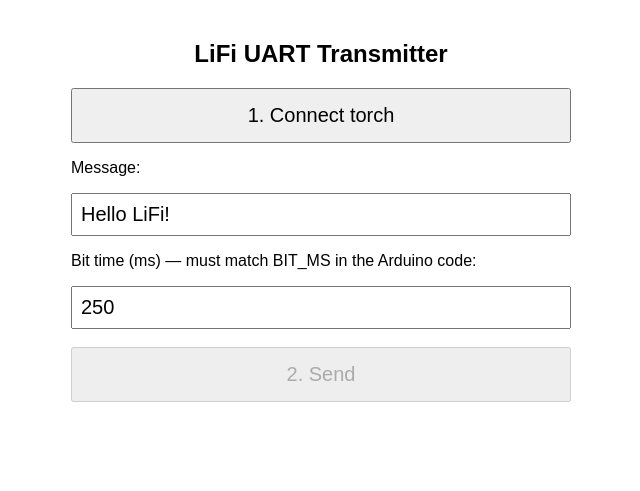
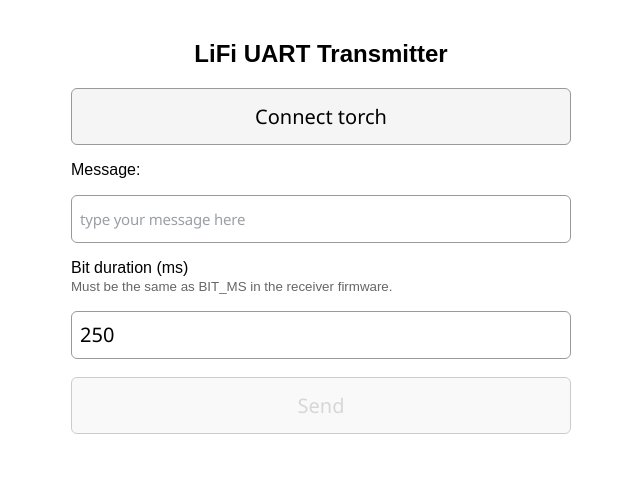
Before and after one commit to lotuspachat/LiFi-Data-Transfering-system, a plain HTML site: page docs/index.html in a window 1280 px wide. Shown: the whole page, without its empty margins (319-959 px from the left). Drawn offline with Linux system fonts and the light colour scheme.

Commit message:
Updated transmitter website and circuit

```diff
--- a/docs/index.html
+++ b/docs/index.html
@@ -4,17 +4,49 @@
   <meta charset="UTF-8">
   <meta name="viewport" content="width=device-width, initial-scale=1">
   <title>LiFi Transmitter</title>
+  <style>
+    button, input {
+      font-family: "Segoe UI", Roboto, sans-serif; border: 1px solid #999; border-radius: 6px;
+      transition: border-color 0.2s, box-shadow 0.2s, background 0.2s;  /* smooth animation */
+    }
+    button { background: #f5f5f5; }
+    input  { background: #fff; height: 48px; }   /* fixed height, so the box never changes size */
+    #msg:placeholder-shown { font-size: 15px !important; }   /* smaller text only while the box is empty */
+
+    /* Hover: blue border + soft glow (not on a disabled button) */
+    button:hover:not(:disabled), input:hover {
+      border-color: #1a73e8;
+      box-shadow: 0 0 6px rgba(26, 115, 232, 0.4);
+    }
+    /* Same light blue shade for buttons and both boxes */
+    button:hover:not(:disabled), input:hover { background: #e8f0fe; }
+    button:hover:not(:disabled) { cursor: pointer; }
+
+    /* While clicked / typing in a box: same look as hover */
+    input:focus {
+      outline: none;
+      background: #e8f0fe;
+      border-color: #1a73e8;
+      box-shadow: 0 0 6px rgba(26, 115, 232, 0.5);
+    }
+
+    /* Send button before the torch is connected */
+    button:disabled { opacity: 0.5; cursor: not-allowed; }
+
+    /* Placeholder text: small, thin, light grey */
+    input::placeholder { font-weight: 300; letter-spacing: -0.2px; color: #9aa0a6; }
+  </style>
 </head>
 <body style="font-family:sans-serif;padding:20px;max-width:500px;margin:auto">
   <h2 style="text-align:center">LiFi UART Transmitter</h2>
 
-  <button id="connect" style="width:100%;font-size:20px;padding:14px">1. Connect torch</button>
+  <button id="connect" style="width:100%;font-size:20px;padding:14px">Connect torch</button>
   <p>Message:</p>
-  <input id="msg" value="Hello LiFi!" style="width:100%;font-size:20px;padding:8px;box-sizing:border-box">
-  <p>Bit time (ms) — must match BIT_MS in the Arduino code:</p>
+  <input id="msg" placeholder="type your message here" style="width:100%;font-size:20px;padding:8px;box-sizing:border-box">
+  <p>Bit duration (ms)<br><small style="color:#666">Must be the same as BIT_MS in the receiver firmware.</small></p>
   <input id="bit" type="number" value="250" style="width:100%;font-size:20px;padding:8px;box-sizing:border-box">
   <br><br>
-  <button id="send" style="width:100%;font-size:20px;padding:14px" disabled>2. Send</button>
+  <button id="send" style="width:100%;font-size:20px;padding:14px" disabled>Send</button>
   <pre id="log" style="white-space:pre-wrap;font-size:14px"></pre>
   <video id="v" playsinline muted style="width:80px"></video>
 
@@ -55,6 +87,7 @@
 
     document.getElementById('send').onclick = async () => {
       const text = document.getElementById('msg').value;
+         if (!text) return log('Type a message first');
       const bitMs = Number(document.getElementById('bit').value);
       const btn = document.getElementById('send');
       btn.disabled = true;
```
Also changed, not shown: 4 other files.
